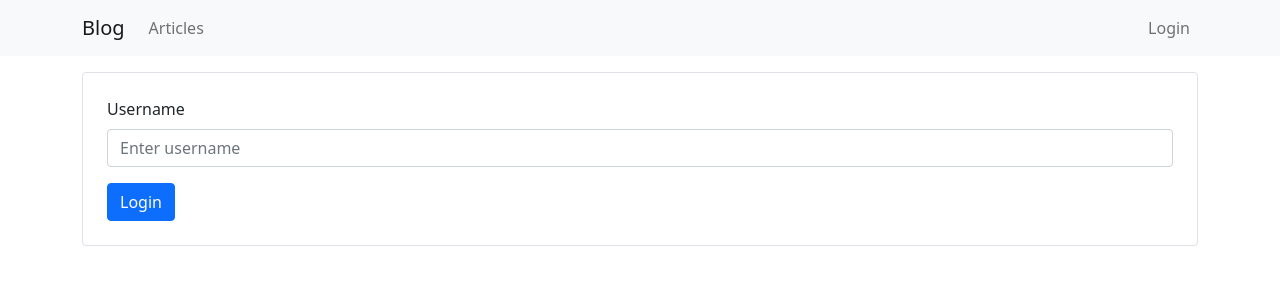
After one commit to babenk0ff/GB_Flask, a Flask app: page /login/ in a window 1280 px wide. The commit adds this page. Shown: the top 300 px of the page. Run offline with Flask 3, Linux system fonts and the light colour scheme; some libraries are stand-ins or nearby versions.

Commit message:
lesson-3

```diff
--- /dev/null
+++ b/blog/models/__init__.py
@@ -0,0 +1,5 @@
+from blog.models.user import User
+
+__all__ = [
+    'User',
+]
--- /dev/null
+++ b/blog/templates/auth/login.html
@@ -0,0 +1,32 @@
+{% extends 'base.html' %}
+
+{% block title %}
+    Login as
+{% endblock %}
+
+{% block body %}
+    {% if error %}
+        <div class="alert alert-danger" role="alert">
+            {{ error }}
+        </div>
+    {% endif %}
+    {#    <div class="position-absolute top-0 start-50">#}
+    <div class="form-signin w-100 m-auto">
+        <form method="post" class="border rounded p-4">
+            <div class="mb-3">
+                <label for="username" class="form-label">Username</label>
+                <input
+                        type="text"
+                        class="form-control"
+                        id="username"
+                        name="username"
+                        placeholder="Enter username"
+                        required
+                >
+            </div>
+            <button type="submit" class="btn btn-primary">Login</button>
+        </form>
+    </div>
+    {#    </div>#}
+
+{% endblock %}
--- a/blog/templates/base.html
+++ b/blog/templates/base.html
@@ -3,50 +3,24 @@
 <head>
     <meta charset="UTF-8">
     <meta name="viewport" content="width=device-width, initial-scale=1">
-    <link href="{{ url_for('static', filename='css/bootstrap.min.css') }}"
-          rel="stylesheet">
-    <script src="{{ url_for('static', filename='js/bootstrap.bundle.min.js') }}">
-    </script>
+    <link href="{{ url_for('static', filename='css/bootstrap.min.css') }}" rel="stylesheet">
     <title>
         {% block title %}
         {% endblock %}
     </title>
 </head>
 <body>
-{# Navbar #}
-<nav class="navbar navbar-expand-md navbar-light bg-light mb-3">
-    <div class="container">
-        <a class="navbar-brand" href="{{ url_for('index_app.index') }}">Blog</a>
-        <button class="navbar-toggler" type="button"
-                data-bs-toggle="collapse" data-bs-target="#navbarNavAltMarkup"
-                aria-controls="navbarNavAltMarkup" aria-expanded="false" aria-label="Toggle navigation">
-            <span class="navbar-toggler-icon"></span>
-        </button>
-        <div class="collapse navbar-collapse" id="navbarNavAltMarkup">
-            <div class="navbar-nav">
-                <a href="{{ url_for('users_app.list') }}"
-                   class="nav-link {% if request.endpoint == 'users_app.list' %}active{% endif %}">
-                    Users
-                </a>
-            </div>
-            <div class="navbar-nav">
-                <a href="{{ url_for('articles_app.list') }}"
-                   class="nav-link {% if request.endpoint == 'articles_app.list' %}active{% endif %}">
-                    Articles
-                </a>
-            </div>
-        </div>
-    </div>
-</nav>
+{% include 'navbar.html' %}
 
 <div class="container">
     {% block body %}
         Hello base!
     {% endblock body %}
+</div>
 
-    {% block js %}
-        <script src="{{ url_for('static', filename='js/bootstrap.bundle.min.js') }}"></script>
-    {% endblock js %}
-</div>
+{% block js %}
+    <script src="{{ url_for('static', filename='js/bootstrap.bundle.min.js') }}"></script>
+{% endblock js %}
+
 </body>
 </html>
--- /dev/null
+++ b/blog/templates/navbar.html
@@ -0,0 +1,60 @@
+<nav class="navbar navbar-expand-md navbar-light bg-light mb-3">
+    <div class="container">
+        <a class="navbar-brand" href="{{ url_for('index_app.index') }}">Blog</a>
+        <button class="navbar-toggler" type="button"
+                data-bs-toggle="collapse" data-bs-target="#navbarNavAltMarkup"
+                aria-controls="navbarNavAltMarkup" aria-expanded="false" aria-label="Toggle navigation">
+            <span class="navbar-toggler-icon"></span>
+        </button>
+        <div class="collapse navbar-collapse" id="navbarSupportedContent">
+
+            <ul class="navbar-nav">
+                <li class="nav-item">
+                    <a href="{{ url_for('articles_app.list') }}"
+                       class="nav-link {% if request.endpoint == 'articles_app.list' %}active{% endif %}">
+                        Articles
+                    </a>
+                </li>
+                {% if current_user.is_authenticated %}
+                    <li class="nav-item">
+                        <a href="{{ url_for('users_app.list') }}"
+                           class="nav-link {% if request.endpoint == 'users_app.list' %}active{% endif %}">
+                            Users
+                        </a>
+                    </li>
+                {% endif %}
+            </ul>
+            <ul class="navbar-nav ms-auto">
+                {% if current_user.is_authenticated %}
+                    <li class="nav-item dropdown">
+                        <a class="nav-link dropdown-toggle" href="#" id="navbarDropdown" role="button"
+                           data-bs-toggle="dropdown" aria-expanded="false">
+                            {{ current_user.username }}
+                        </a>
+                        <ul class="dropdown-menu" aria-labelledby="navbarDropdown">
+                            <li>
+                                <a class="dropdown-item"
+                                   href="{{ url_for('users_app.details', user_id=current_user.get_id()) }}">
+                                    Profile
+                                </a>
+                            </li>
+                            <li>
+                                <a class="dropdown-item" href="{{ url_for('auth_app.logout') }}">
+                                    Logout
+                                </a>
+                            </li>
+                        </ul>
+                    </li>
+                {% else %}
+                    <li class="nav-item">
+                        <a href="{{ url_for('auth_app.login') }}"
+                           class="nav-link {% if request.endpoint == 'login' -%}active{%- endif %}">
+                            Login
+                        </a>
+                    </li>
+                {% endif %}
+            </ul>
+
+        </div>
+    </div>
+</nav>
--- /dev/null
+++ b/blog/views/auth.py
@@ -0,0 +1,54 @@
+from flask import Blueprint, render_template, request, redirect, url_for
+from flask_login import LoginManager, login_user, logout_user, login_required
+from blog.models import User
+
+auth_app = Blueprint("auth_app", __name__)
+
+login_manager = LoginManager()
+login_manager.login_view = "auth_app.login"
+
+
+@login_manager.user_loader
+def load_user(user_id):
+    return User.query.filter_by(id=user_id).one_or_none()
+
+
+@login_manager.unauthorized_handler
+def unauthorized():
+    return redirect(url_for("auth_app.login"))
+
+
+@auth_app.route('/login/', methods=['GET', 'POST'], endpoint='login')
+def login():
+    if request.method == 'GET':
+        return render_template('auth/login.html')
+
+    username = request.form.get('username')
+    if not username:
+        return render_template('auth/login.html', error='Check your credentials')
+
+    user = User.query.filter_by(username=username).one_or_none()
+    if user is None:
+        return render_template('auth/login.html', error=f'no user {username!r} found')
+
+    login_user(user)
+    return redirect(url_for('index_app.index'))
+
+
+@auth_app.route('/logout/', endpoint='logout')
+@login_required
+def logout():
+    logout_user()
+    return redirect(url_for('index_app.index'))
+
+
+@auth_app.route('/secret/')
+@login_required
+def secret_view():
+    return 'Super secret data'
+
+
+__all__ = [
+    'login_manager',
+    'auth_app',
+]
--- a/wsgi.py
+++ b/wsgi.py
@@ -1,3 +1,3 @@
-from blog.app import create_app
+from blog import create_app
 
 app = create_app()
```
Also changed, not shown: blog/__init__.py (+34 -0 lines), blog/app.py (deleted, +0 -17 lines), blog/commands.py (added, +31 -0 lines), blog/config.py (added, +9 -0 lines), blog/models/database.py (added, +7 -0 lines), blog/models/user.py (added, +16 -0 lines), blog/templates/index.html (+8 -1 lines), blog/templates/users/details.html (+5 -2 lines), blog/templates/users/list.html (+6 -3 lines), blog/views/users.py (+10 -9 lines), requirements.txt (added, +14 -0 lines), 2 other files.
